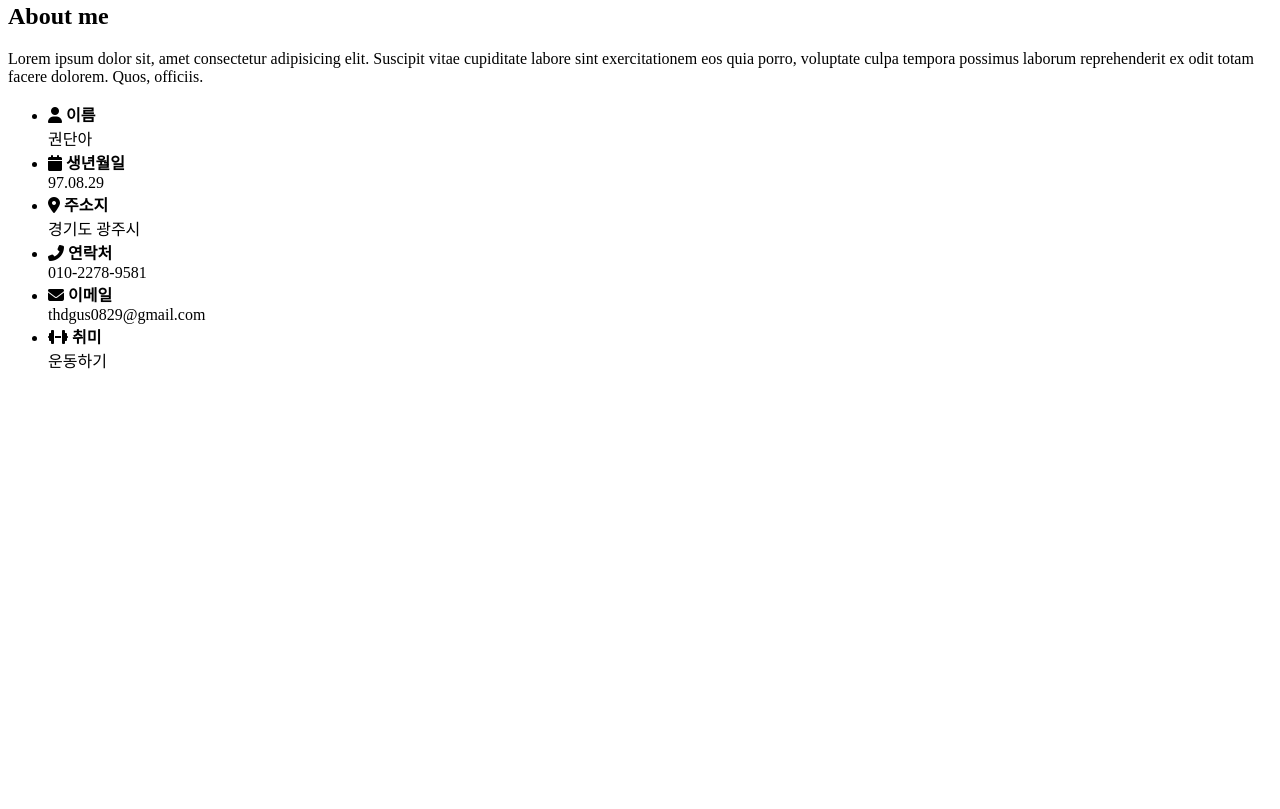
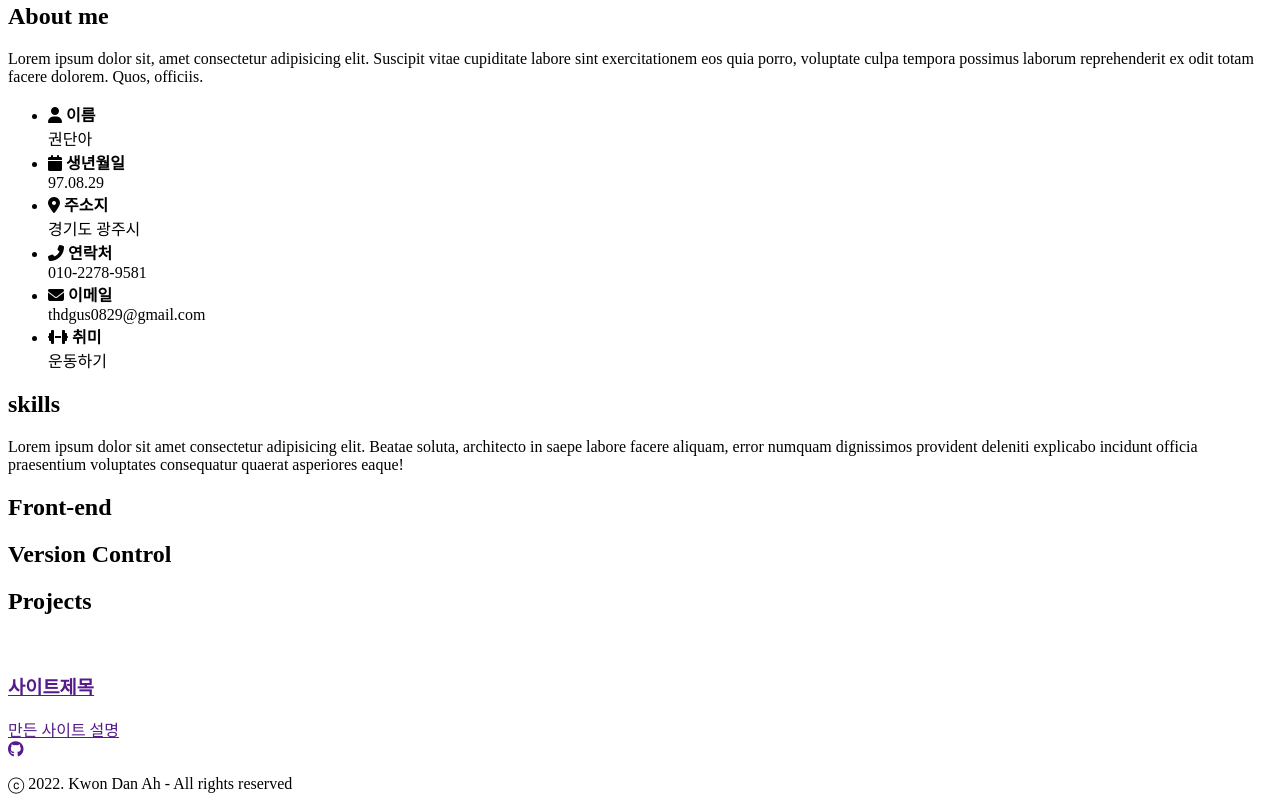
Before and after one commit to dan9708/Portfolio_Dan, a plain HTML site: page index.html in a window 1280 px wide. Shown: the part 1009-1818 px from the top of the page. Before the commit the page ends 1397 px from the top, so only its background shows below. Drawn offline with Linux system fonts and the light colour scheme.

Commit message:
HTML: Skills, Projects, Contact MarkUp

```diff
--- a/index.html
+++ b/index.html
@@ -83,12 +83,43 @@
   </section>
 
   <!-- skills -->
-  <section class="skills"></section>
+  <section class="skills">
+    <h1>skills</h1>
+    <p>Lorem ipsum dolor sit amet consectetur adipisicing elit. Beatae soluta, architecto in saepe labore facere aliquam, error numquam dignissimos provident deleniti explicabo incidunt officia praesentium voluptates consequatur quaerat asperiores eaque!</p>
+    <div class="skillset">
+      <div class="skillset__left">
+        <h1>Front-end</h1>
+      </div>
+      <div class="skillset__right">
+        <h1>Version Control</h1>
+      </div>
+    </div>
+  </section>
 
   <!-- projects -->
-  <section class="projects"></section>
+  <section class="projects">
+    <h1>Projects</h1>
+    <div class="project__list">
+      <a href="" class="project__item" target="_blank">
+        <img src="" alt="" class="project__img">
+        <div class="project__description">
+          <h3>사이트제목</h3>
+          <span>만든 사이트 설명</span>
+        </div>
+      </a>
+    </div>
+  </section>
 
-  <!-- info -->
-  <section class="contact"></section>
+  <!-- contact -->
+  <section class="contact">
+    <div class="contact__links">
+      <a href="" target="_blank">
+        <i class="fab fa-github"></i>
+      </a>
+    </div>
+    <p class="contact__rights">
+      ⓒ 2022. Kwon Dan Ah - All rights reserved
+    </p>
+  </section>
 </body>
 </html>
```
